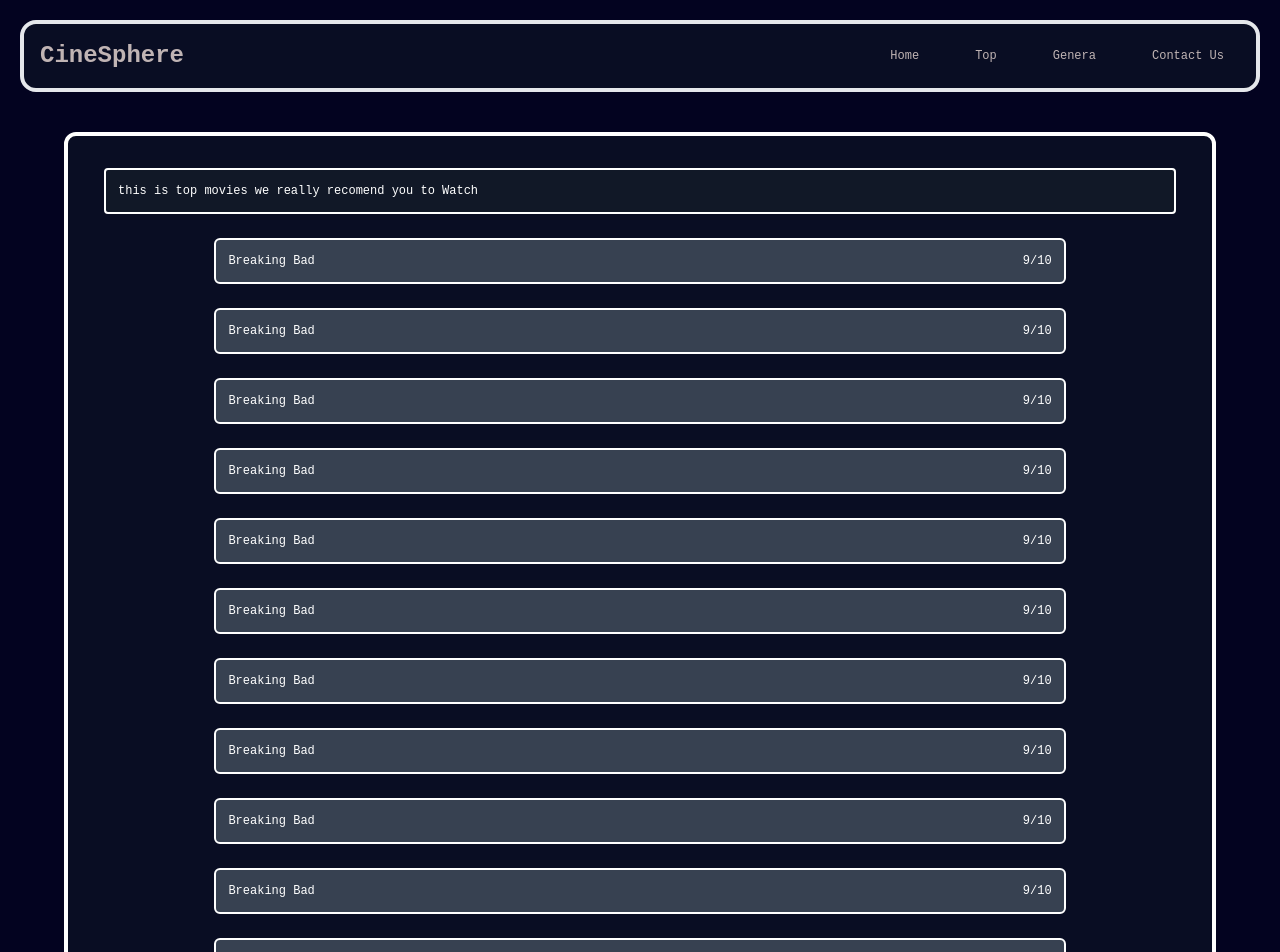
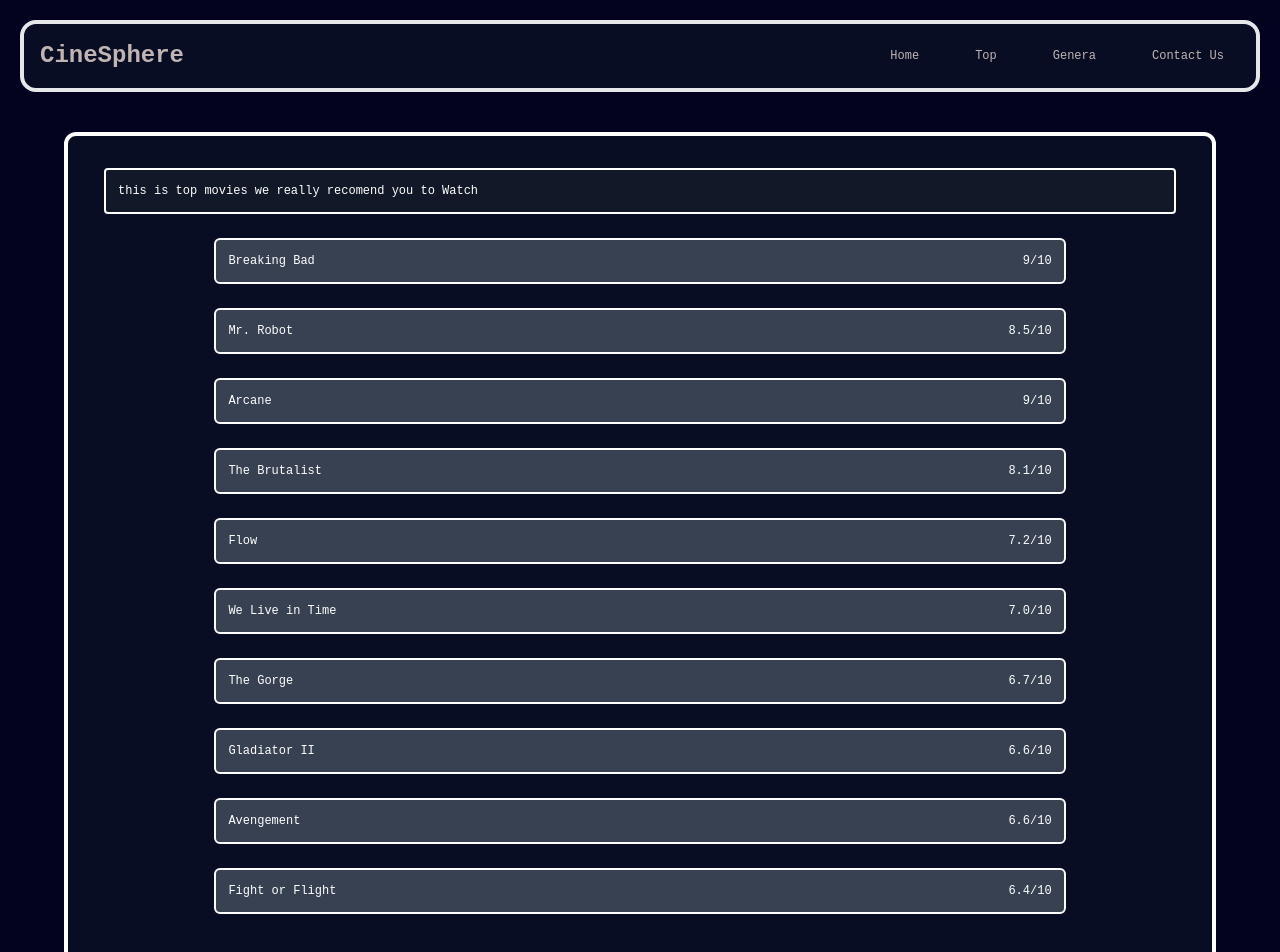
Before and after one commit to Asout3/CineSphere2, a React (Vite) app: page /Top in a window 1280 px wide. Shown: the top 952 px of the page. Built offline with nearby package versions, Linux system fonts and the light colour scheme.

Commit message:
call it night

```diff
--- a/src/components/CardForTop.jsx
+++ b/src/components/CardForTop.jsx
@@ -5,43 +5,43 @@
     const navigate = useNavigate();
 
     function bb() {
-        navigate("/series/Breaking Bad/season/1/episode/101");1
+        navigate("/series/Breaking Bad");  //1
     }
 
-    function euphoria() {
-        navigate("/movie/1");2
+    function Mr() {
+        navigate("/series/Mr. Robot"); //2
     }
 
-    function euphoria() {
-        navigate("/movie/1");3
+    function Br() {
+        navigate("/movie/1");  //3
     }
 
-    function euphoria() {
-        navigate("/movie/1");4
+    function Fl() {
+        navigate("/movie/4");  //4
     }
 
-    function euphoria() {
-        navigate("/movie/1");5
+    function IN() {
+        navigate("/movie/5"); //5
     }
 
-    function euphoria() {
-        navigate("/movie/1");6
+    function Gor() {
+        navigate("/movie/8"); //6
     }
 
-    function euphoria() {
-        navigate("/movie/1");7
+    function Ar() {
+        navigate("/series/Arcane"); //7
     }
 
-    function euphoria() {
-        navigate("/movie/1");8
+    function Gla2() {
+        navigate("/movie/7"); //8
     }
 
-    function euphoria() {
-        navigate("/movie/1");9
+    function Ave() {
+        navigate("/movie/3"); //9
     }
 
-    function euphoria() {
-        navigate("/movie/1");10
+    function FF() {
+        navigate("/movie/2"); //10
     }
 
 
@@ -58,74 +58,69 @@
             <h1 className="text-right">9/10</h1>
         </div>
     </button>
-    <button className="w-4/5 block m-0 mx-auto relative rounded" onClick={euphoria} >
+    <button className="w-4/5 block m-0 mx-auto relative rounded" onClick={Mr} >
+        <div className="border-2 border-white m-2 my-3 sm:mx-4 p-3 text-white flex justify-between rounded-md bg-gray-700">
+            <h1 className="text-left">Mr. Robot</h1>
+            <h1 className="text-right">8.5/10</h1>
+        </div>
+    </button>
+    <button className="w-4/5 block m-0 mx-auto relative rounded" onClick={Ar} >
+        <div className="border-2 border-white m-2 my-3 sm:mx-4 p-3 text-white flex justify-between rounded-md bg-gray-700">
+            <h1 className="text-left">Arcane</h1>
+            <h1 className="text-right">9/10</h1>
+        </div>
+    </button>
+    <button className="w-4/5 block m-0 mx-auto relative rounded" onClick={Br} >
+        <div className="border-2 border-white m-2 my-3 sm:mx-4 p-3 text-white flex justify-between rounded-md bg-gray-700">
+            <h1 className="text-left">The Brutalist</h1>
+            <h1 className="text-right">8.1/10</h1>
+        </div>
+    </button>
+    <button className="w-4/5 block m-0 mx-auto relative rounded" onClick={Fl} >
+        <div className="border-2 border-white m-2 my-3 sm:mx-4 p-3 text-white flex justify-between rounded-md bg-gray-700">
+            <h1 className="text-left">Flow</h1>
+            <h1 className="text-right">7.2/10</h1>
+        </div>
+    </button>
+    <button className="w-4/5 block m-0 mx-auto relative rounded" onClick={IN} >
+        <div className="border-2 border-white m-2 my-3 sm:mx-4 p-3 text-white flex justify-between rounded-md bg-gray-700">
+            <h1 className="text-left">We Live in Time</h1>
+            <h1 className="text-right">7.0/10</h1>
+        </div>
+    </button>
+    <button className="w-4/5 block m-0 mx-auto relative rounded" onClick={Gor} >
+        <div className="border-2 border-white m-2 my-3 sm:mx-4 p-3 text-white flex justify-between rounded-md bg-gray-700">
+            <h1 className="text-left">The Gorge</h1>
+            <h1 className="text-right">6.7/10</h1>
+        </div>
+    </button>
+
+    <button className="w-4/5 block m-0 mx-auto relative rounded" onClick={Gla2} >
+        <div className="border-2 border-white m-2 my-3 sm:mx-4 p-3 text-white flex justify-between rounded-md bg-gray-700">
+            <h1 className="text-left">Gladiator II</h1>
+            <h1 className="text-right">6.6/10</h1>
+        </div>
+    </button>
+    <button className="w-4/5 block m-0 mx-auto relative rounded" onClick={Ave} >
+        <div className="border-2 border-white m-2 my-3 sm:mx-4 p-3 text-white flex justify-between rounded-md bg-gray-700">
+            <h1 className="text-left">Avengement</h1>
+            <h1 className="text-right">6.6/10</h1>
+        </div>
+    </button>
+    <button className="w-4/5 block m-0 mx-auto relative rounded" onClick={FF} >
+        <div className="border-2 border-white m-2 my-3 sm:mx-4 p-3 text-white flex justify-between rounded-md bg-gray-700">
+            <h1 className="text-left">Fight or Flight</h1>
+            <h1 className="text-right">6.4/10</h1>
+        </div>
+    </button>
+    {/* <button className="w-4/5 block m-0 mx-auto relative rounded" onClick={euphoria} >
         <div className="border-2 border-white m-2 my-3 sm:mx-4 p-3 text-white flex justify-between rounded-md bg-gray-700">
             <h1 className="text-left">Breaking Bad</h1>
             <h1 className="text-right">9/10</h1>
         </div>
-    </button>
-    <button className="w-4/5 block m-0 mx-auto relative rounded" onClick={euphoria} >
-        <div className="border-2 border-white m-2 my-3 sm:mx-4 p-3 text-white flex justify-between rounded-md bg-gray-700">
-            <h1 className="text-left">Breaking Bad</h1>
-            <h1 className="text-right">9/10</h1>
-        </div>
-    </button>
-    <button className="w-4/5 block m-0 mx-auto relative rounded" onClick={euphoria} >
-        <div className="border-2 border-white m-2 my-3 sm:mx-4 p-3 text-white flex justify-between rounded-md bg-gray-700">
-            <h1 className="text-left">Breaking Bad</h1>
-            <h1 className="text-right">9/10</h1>
-        </div>
-    </button>
-    <button className="w-4/5 block m-0 mx-auto relative rounded" onClick={euphoria} >
-        <div className="border-2 border-white m-2 my-3 sm:mx-4 p-3 text-white flex justify-between rounded-md bg-gray-700">
-            <h1 className="text-left">Breaking Bad</h1>
-            <h1 className="text-right">9/10</h1>
-        </div>
-    </button>
-    <button className="w-4/5 block m-0 mx-auto relative rounded" onClick={euphoria} >
-        <div className="border-2 border-white m-2 my-3 sm:mx-4 p-3 text-white flex justify-between rounded-md bg-gray-700">
-            <h1 className="text-left">Breaking Bad</h1>
-            <h1 className="text-right">9/10</h1>
-        </div>
-    </button>
-    <button className="w-4/5 block m-0 mx-auto relative rounded" onClick={euphoria} >
-        <div className="border-2 border-white m-2 my-3 sm:mx-4 p-3 text-white flex justify-between rounded-md bg-gray-700">
-            <h1 className="text-left">Breaking Bad</h1>
-            <h1 className="text-right">9/10</h1>
-        </div>
-    </button>
-    <button className="w-4/5 block m-0 mx-auto relative rounded" onClick={euphoria} >
-        <div className="border-2 border-white m-2 my-3 sm:mx-4 p-3 text-white flex justify-between rounded-md bg-gray-700">
-            <h1 className="text-left">Breaking Bad</h1>
-            <h1 className="text-right">9/10</h1>
-        </div>
-    </button>
-    <button className="w-4/5 block m-0 mx-auto relative rounded" onClick={euphoria} >
-        <div className="border-2 border-white m-2 my-3 sm:mx-4 p-3 text-white flex justify-between rounded-md bg-gray-700">
-            <h1 className="text-left">Breaking Bad</h1>
-            <h1 className="text-right">9/10</h1>
-        </div>
-    </button>
-    <button className="w-4/5 block m-0 mx-auto relative rounded" onClick={euphoria} >
-        <div className="border-2 border-white m-2 my-3 sm:mx-4 p-3 text-white flex justify-between rounded-md bg-gray-700">
-            <h1 className="text-left">Breaking Bad</h1>
-            <h1 className="text-right">9/10</h1>
-        </div>
-    </button>
-    <button className="w-4/5 block m-0 mx-auto relative rounded" onClick={euphoria} >
-        <div className="border-2 border-white m-2 my-3 sm:mx-4 p-3 text-white flex justify-between rounded-md bg-gray-700">
-            <h1 className="text-left">Breaking Bad</h1>
-            <h1 className="text-right">9/10</h1>
-        </div>
-    </button>
+    </button>  */}
 
     <br></br>
-
-
-
-
-
-
     </div>
 
     </>
```
